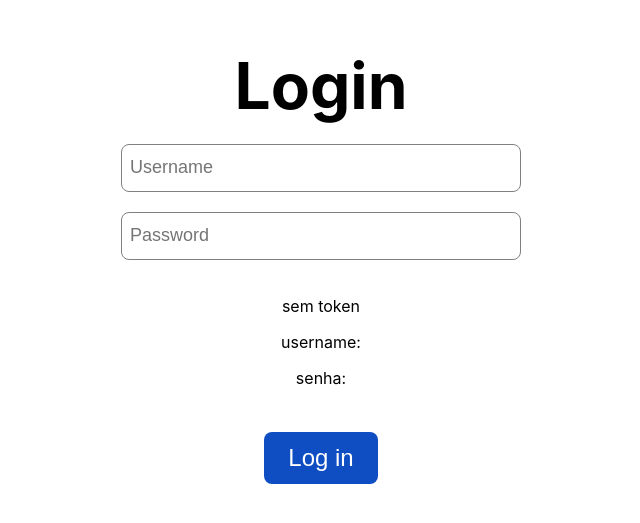
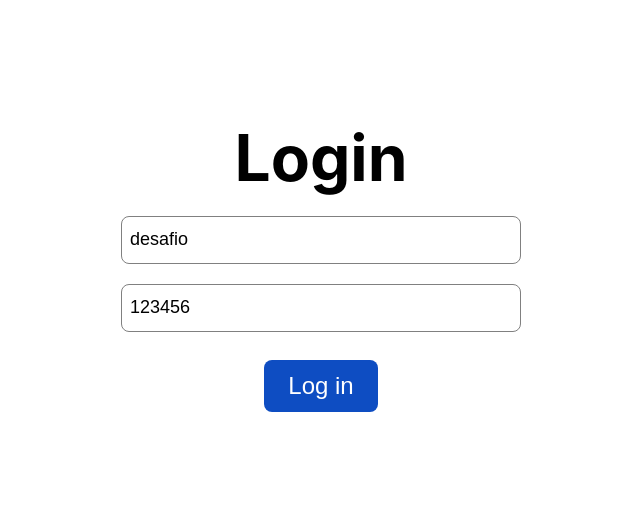
Before and after one commit to ms-daniel/Cadastra-Clientes, a React (Create React App) app in the folder Codigo/cadastro_clientes_web_frontend/: page / in a window 1280 px wide. Shown: the part 131-654 px from the top of the page, without its empty margins (319-959 px from the left). Built offline with nearby package versions, Linux system fonts and the light colour scheme.

Commit message:
notificacoes e api

```diff
--- a/Codigo/cadastro_clientes_web_frontend/src/Login.js
+++ b/Codigo/cadastro_clientes_web_frontend/src/Login.js
@@ -1,39 +1,45 @@
 import React, { useState } from 'react'
 import { useNavigate } from 'react-router-dom'
 import api from './services/Api'
+import LoadingComp from './components/Loading'
+import showToastMessage from './components/Notify'
+import {ToastContainer} from "react-toastify";
 
 const Login = (props) => {
-  const [username, setUsername] = useState('')
-  const [password, setPassword] = useState('')
+  const [username, setUsername] = useState('desafio')
+  const [password, setPassword] = useState('123456')
   const [emailError, setEmailError] = useState('')
   const [passwordError, setPasswordError] = useState('')
-  const [token, setToken] = useState('')
+  const [loadComp, setloadComp] = useState(false)
 
   const navigate = useNavigate()
 
   const logIn = () => {
-    console.log('Olha aqui o usuário: ' + username); // Certifique-se de que 'username' está definido e tem um valor válido
-    console.log('Olha aqui a senha: ' + password); // Certifique-se de que 'password' está definido e tem um valor válido
     api
       .post("/auth/", {
-        username: 'desafio',
-        password: '123456'
+        username: username,
+        password: password
       })
       .then((response) => {
         console.log('Resposta do servidor:', response.data);
-        setToken(response.data); // Certifique-se de que 'setToken' está definido e faz o que você espera
+        localStorage.setItem('accessToken', response.data.token);
+        showToastMessage('success', 'Login successful!');
+        setloadComp(false);
       })
       .catch((err) => {
-        console.error('Erro ao fazer requisição:', err);
+        if(err.data && err.data.fromServer){
+          showToastMessage('error', 'Incorrect username or password.');
+        } else {
+          showToastMessage('error', 'Some unknown error occurred');
+        }
+        setloadComp(false);
       });
   }
 
   const onButtonClick = () => {
-    // Set initial error values to empty
     setEmailError('');
     setPasswordError('');
 
-    // Check if the user has entered both fields correctly
     if ('' === username) {
       setEmailError('Please enter your username');
       return;
@@ -43,6 +49,7 @@ const Login = (props) => {
       setPasswordError('Please enter a password');
       return;
     }
+    setloadComp(true);
 
     logIn();
   }
@@ -73,15 +80,11 @@ const Login = (props) => {
         <label className="errorLabel">{passwordError}</label>
       </div>
       <br />
-      <div>
-        <p>{ token ? token : 'sem token'}</p>
-        <p>username: {username}</p>
-        <p>senha: {password}</p>
+      <div className={'inputContainer'}>
+        {loadComp ? (<LoadingComp />) : (<input className={'inputButton'} type="button" onClick={onButtonClick} value={'Log in'} />) }
       </div>
-      <br />
-      <div className={'inputContainer'}>
-        <input className={'inputButton'} type="button" onClick={onButtonClick} value={'Log in'} />
-      </div>
+
+      <ToastContainer />
     </div>
   )
 }
```
